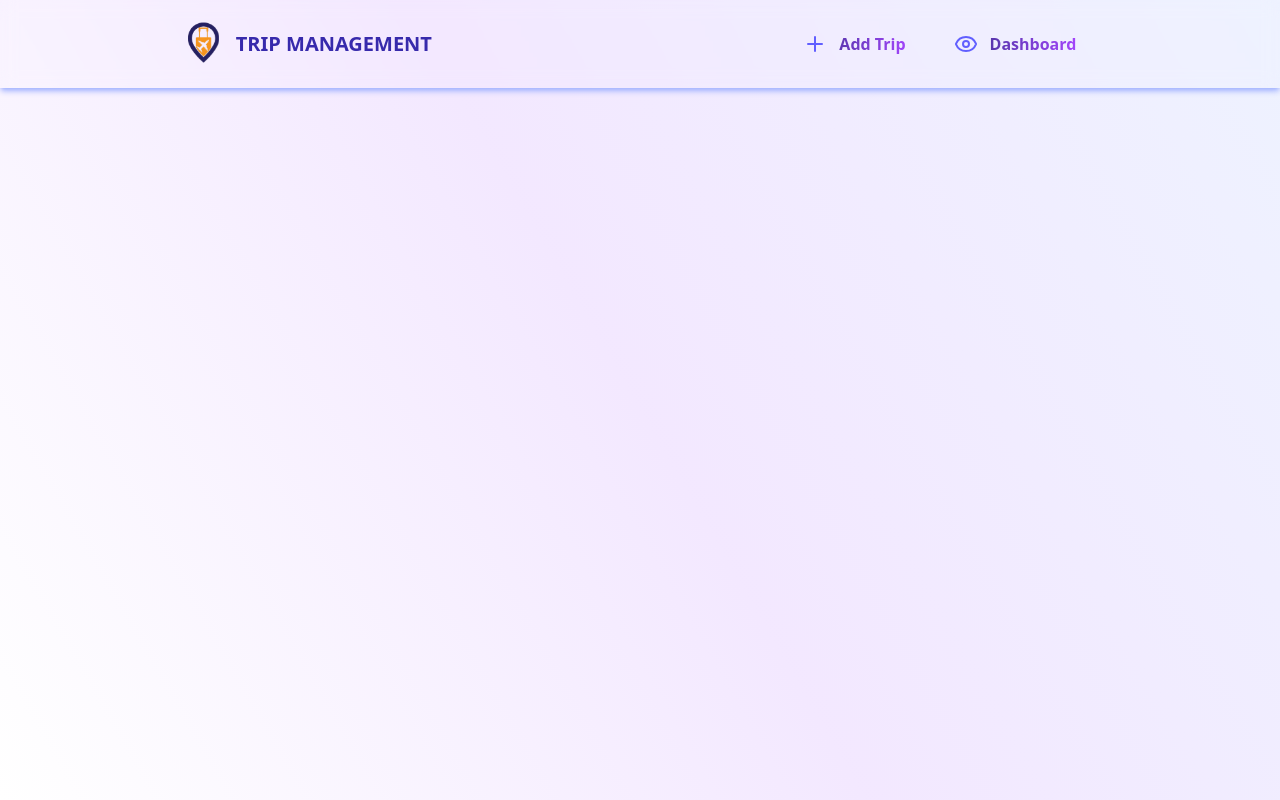
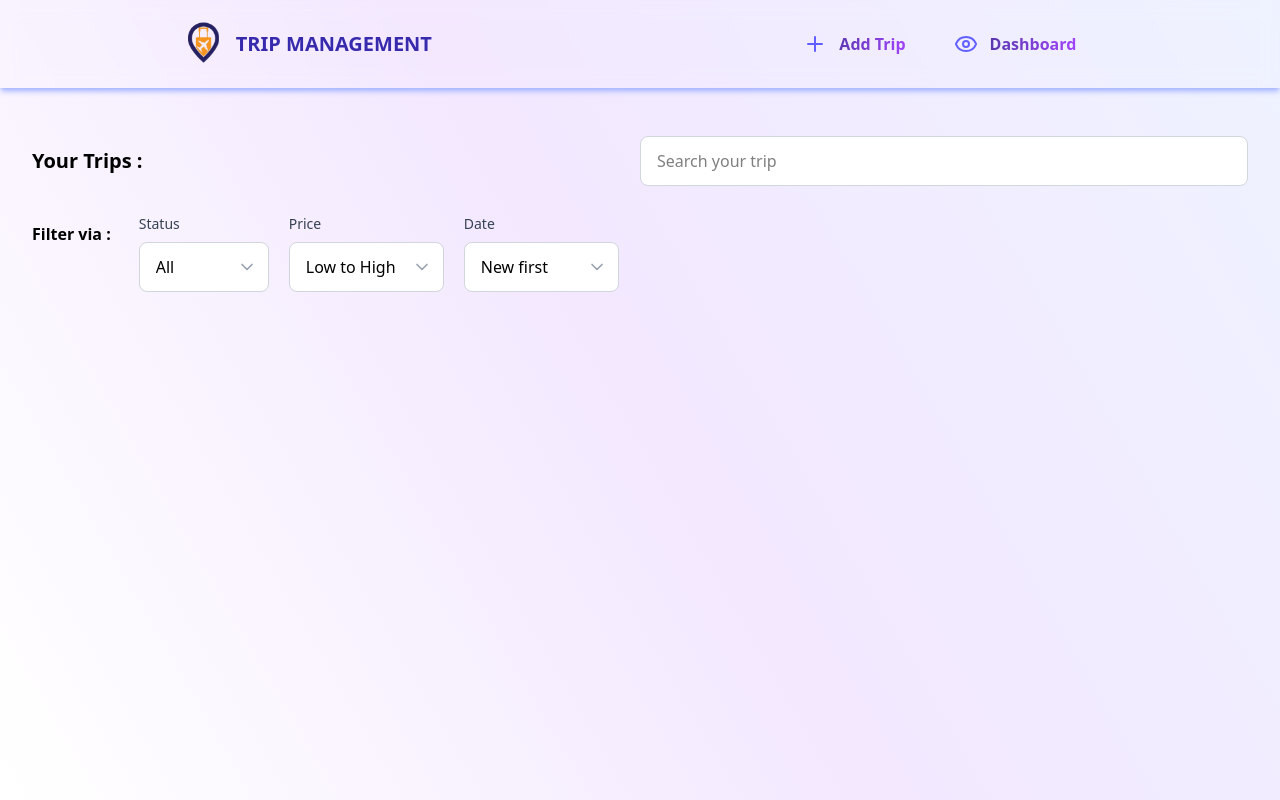
Before and after one commit to ashifpathan21/React-Trip-Management-SEP-2025-BT-REACT-OCT-2025-372, a React (Vite) app: page / in a window 1280 px wide. Built offline with nearby package versions, Linux system fonts and the light colour scheme.

Commit message:
searching sorting filter done

```diff
--- /dev/null
+++ b/src/components/Dropdown.jsx
@@ -0,0 +1,63 @@
+import React from "react";
+import { AlertCircle, ChevronDown } from "lucide-react";
+
+
+
+const Dropdown = ({
+  id,
+  label,
+  options = [],
+  value,
+  onChange,
+  error,
+  required = false,
+  className = "",
+  placeholder = "Select an option",
+  ...props
+}) => {
+  const cn = (...classes) => classes.filter(Boolean).join(" ");
+
+  return (
+    <div className="space-y-2">
+      {label && (
+        <label htmlFor={id} className="text-sm font-medium text-gray-700 block">
+          {label}
+          {required && <span className="text-red-500 ml-1">*</span>}
+        </label>
+      )}
+
+      <div className="relative">
+        <select
+          id={id}
+          value={value}
+          onChange={onChange}
+          className={cn(
+            "w-full px-4 py-3 border rounded-lg focus:ring-2 focus:ring-indigo-500 focus:border-indigo-500 transition-colors outline-none appearance-none",
+            error ? "border-red-300 bg-red-50" : "border-gray-300 bg-white",
+            className
+          )}
+          {...props}
+        >
+          <option value="" disabled>
+            {placeholder}
+          </option>
+          {options.map((opt) => (
+            <option key={opt.value} value={opt.value}>
+              {opt.label}
+            </option>
+          ))}
+        </select>
+        <ChevronDown className="absolute right-3 top-1/2 -translate-y-1/2 w-5 h-5 text-gray-400 pointer-events-none" />
+      </div>
+
+      {error && (
+        <p className="text-sm text-red-600 flex items-center gap-1">
+          <AlertCircle className="w-4 h-4" />
+          {error}
+        </p>
+      )}
+    </div>
+  );
+};
+
+export default Dropdown;
--- /dev/null
+++ b/src/components/Input.jsx
@@ -0,0 +1,58 @@
+import React from "react";
+import {
+  Eye,
+  EyeOff,
+  BookOpen,
+  AlertCircle,
+  Loader2,
+  School,
+} from "lucide-react";
+
+// Reusable Input Component
+const Input = ({
+  id,
+  type = "text",
+  label,
+  placeholder,
+  value,
+  onChange,
+  error,
+  required = false,
+  className = "",
+  ...props
+}) => {
+  const cn = (...classes) => classes.filter(Boolean).join(" ");
+
+  return (
+    <div className="space-y-2">
+      {label && (
+        <label htmlFor={id} className="text-sm font-medium text-gray-700 block">
+          {label}
+          {required && <span className="text-red-500 ml-1">*</span>}
+        </label>
+      )}
+      <input
+        id={id}
+        type={type}
+        value={value}
+        onChange={onChange}
+        className={cn(
+          "w-full px-4 py-3 border rounded-lg focus:ring-2 focus:ring-indigo-500 focus:border-indigo-500 transition-colors outline-none",
+          error ? "border-red-300 bg-red-50" : "border-gray-300 bg-white",
+          className
+        )}
+        placeholder={placeholder}
+        required={required}
+        {...props}
+      />
+      {error && (
+        <p className="text-sm text-red-600 flex items-center gap-1">
+          <AlertCircle className="w-4 h-4" />
+          {error}
+        </p>
+      )}
+    </div>
+  );
+};
+
+export default Input;
--- /dev/null
+++ b/src/components/SearchFilterBar.jsx
@@ -0,0 +1,65 @@
+import React from "react";
+import Input from "./Input.jsx";
+import Dropdown from "./Dropdown.jsx";
+const SearchFilterBar = ({
+  input,
+  setInput,
+  status,
+  statusOptions,
+  setStatus,
+  dateSort,
+  setDateSort,
+  dateSortOptions,
+  priceSort,
+  priceSortOptions,
+  setPriceSort,
+}) => {
+  return (
+    <div className="pt-30 ">
+      <div className="flex justify-between p-4 px-8 flex-col md:flex-row lg:flex-row items-center gap-3 w-full">
+        <div>
+          <h2 className="w-full font-semibold text-xl ">Your Trips :</h2>
+        </div>
+
+        <div className={"w-1/2"}>
+          <Input
+            id={"searchBar"}
+            placeholder={"Search your trip"}
+            value={input}
+            onChange={(e) => setInput(e.target.value)}
+            required={true}
+          />
+        </div>
+      </div>
+
+      {/* Filters */}
+      <div className="p-3 px-6 flex gap-5">
+        <h1 className="font-bold p-2 ">Filter via : </h1>
+        <Dropdown
+          id={"statusFilter"}
+          label={"Status"}
+          options={statusOptions}
+          value={status}
+          onChange={(e) => setStatus(e.target.value)}
+          placeholder="Select Status"
+        />
+        <Dropdown
+          id={"priceSort"}
+          label={"Price"}
+          options={priceSortOptions}
+          value={priceSort}
+          onChange={(e) => setPriceSort(e.target.value)}
+        />
+        <Dropdown
+          id={"dateSort"}
+          label={"Date"}
+          options={dateSortOptions}
+          value={dateSort}
+          onChange={(e) => setDateSort(e.target.value)}
+        />
+      </div>
+    </div>
+  );
+};
+
+export default SearchFilterBar;
--- a/src/pages/Home.jsx
+++ b/src/pages/Home.jsx
@@ -1,15 +1,89 @@
-import React from 'react'
-import Navbar from "../components/Navbar.jsx"
+import React, { useState, useEffect } from "react";
+import Navbar from "../components/Navbar.jsx";
+import SearchFilterBar from "../components/SearchFilterBar.jsx";
+import { setTrip } from "../slices/tripSlice.js";
+import { tripsDummyData } from "../data/data.js";
+import { useSelector, useDispatch } from "react-redux";
 
 const Home = () => {
+  const [input, setInput] = useState("");
+  const [status, setStatus] = useState("ALL");
+  const statusOptions = [
+    { label: "All", value: "ALL" },
+    { label: "Ongoing", value: "ONGOING" },
+    { label: "Completed", value: "COMPLETED" },
+    { label: "Planned", value: "PLANNED" },
+    { label: "Cancelled", value: "CANCELLED" },
+  ];
+  const [priceSort, setPriceSort] = useState("LOW");
+  const priceSortOptions = [
+    { label: "Low to High", value: "LOW" },
+    { label: "High to Low", value: "HIGH" },
+  ];
+  const [dateSort, setDateSort] = useState("NEW");
+  const dateSortOptions = [
+    { label: "New first", value: "NEW" },
+    { label: "Older first", value: "OLD" },
+  ];
+
+  const dispatch = useDispatch();
+  const { trips } = useSelector((state) => state.trip);
+  const [tripData, setTripData] = useState([]);
+
+  useEffect(() => {
+    dispatch(setTrip(tripsDummyData));
+  }, []);
+
+  useEffect(() => {
+    let filtered = [...trips];
+
+    //  Search filter
+    if (input.trim() !== "") {
+      filtered = filtered.filter((trip) =>
+        trip.destination.toLowerCase().includes(input.toLowerCase())
+      );
+    }
+
+    //  Status filter
+    if (status !== "ALL") {
+      filtered = filtered.filter((trip) => trip.status === status);
+    }
+
+    //  Price sorting
+    if (priceSort === "LOW") {
+      filtered.sort((a, b) => a.price - b.price);
+    } else if (priceSort === "HIGH") {
+      filtered.sort((a, b) => b.price - a.price);
+    }
+
+    //  Date sorting (by startDate)
+    if (dateSort === "NEW") {
+      filtered.sort((a, b) => new Date(b.startDate) - new Date(a.startDate));
+    } else if (dateSort === "OLD") {
+      filtered.sort((a, b) => new Date(a.startDate) - new Date(b.startDate));
+    }
+
+    setTripData(filtered);
+  }, [input, status, priceSort, dateSort, trips]);
+
   return (
-    <div className="min-h-screen w-screen h-full ">
-      <Navbar/>
-      <div className="pt-30 ">
+    <div className="min-h-screen overflow-x-hidden w-screen h-full ">
+      <Navbar />
+      <SearchFilterBar
+      input={input}
+      setInput={setInput}
+      status={status}
+      setStatus={setStatus}
+      statusOptions={statusOptions}
+      priceSort={priceSort}
+      setPriceSort={setPriceSort}
+      priceSortOptions={priceSortOptions}
+      dateSort={dateSort}
+      setDateSort={setDateSort}
+      dateSortOptions={dateSortOptions}
+       />
+    </div>
+  );
+};
 
-      </div>
-    </div>
-  )
-}
-
-export default Home
+export default Home;
```
